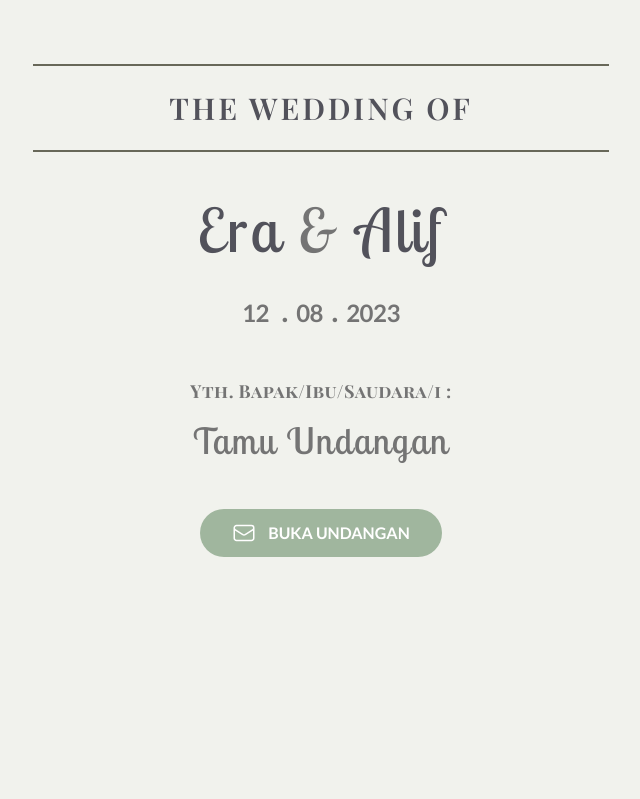
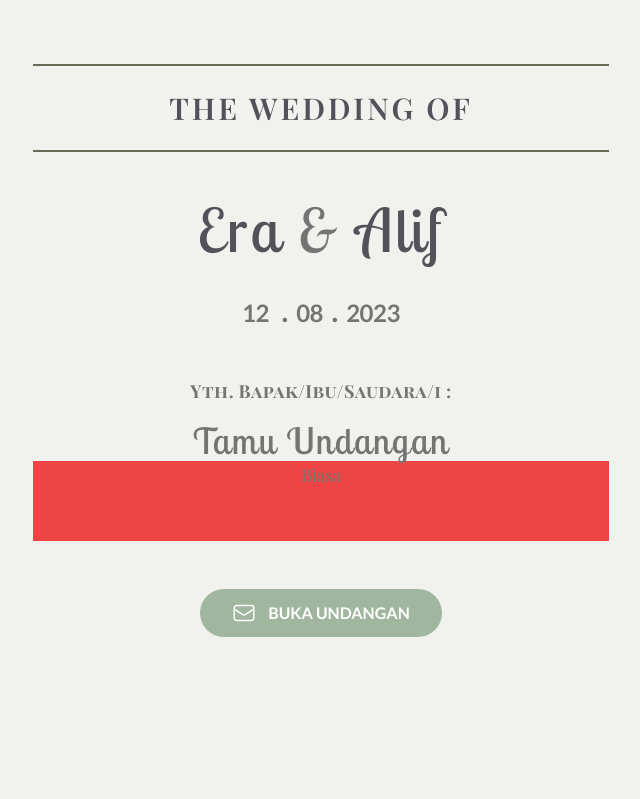
Before and after one commit to eternal51/eternal51.github.io, a website: page index.html in a window 1280 px wide. Shown: the top 799 px of the page, without its empty margins (319-959 px from the left). Drawn offline with nearby package versions, Linux system fonts and the light colour scheme; a web font is replaced by a local one.

Commit message:
menambah kategori tamu

```diff
--- a/index.html
+++ b/index.html
@@ -54,6 +54,7 @@
             >
               <span id="nama-tamu"></span>
             </p>
+            <p class="bg-red-500 w20 h-20"><span id="kategori-tamu"></span></p>
           </div>
           <div class="px-6 py-4 text-center">
             <button id="buka-undangan" class="button">
```
Also changed, not shown: dist/css/style.css, dist/js/main.js.
